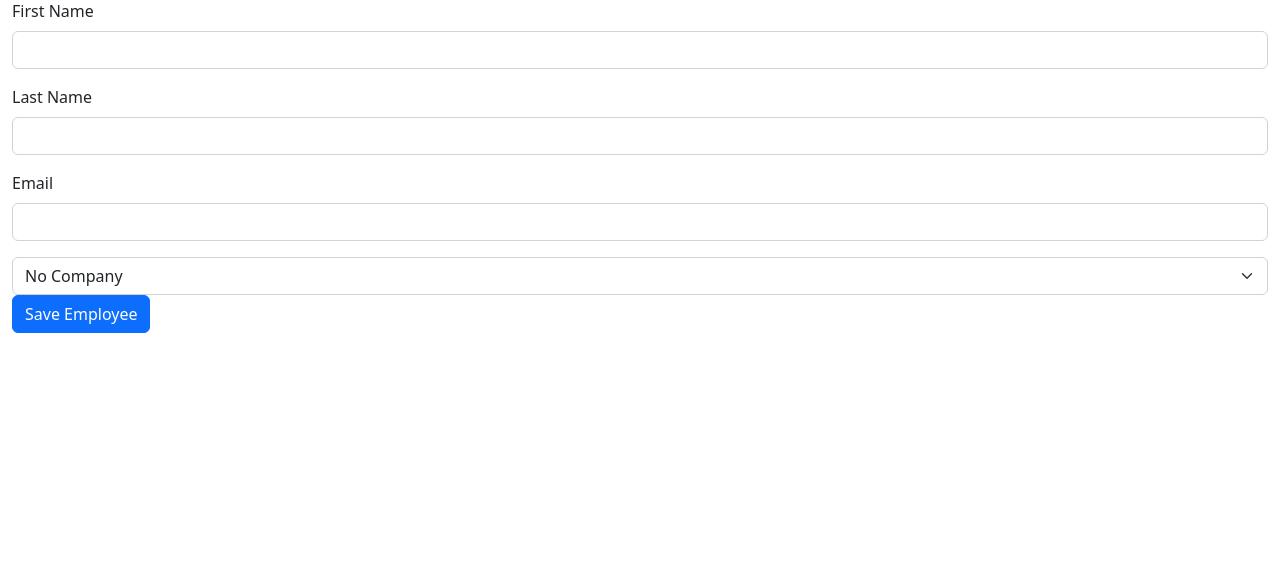
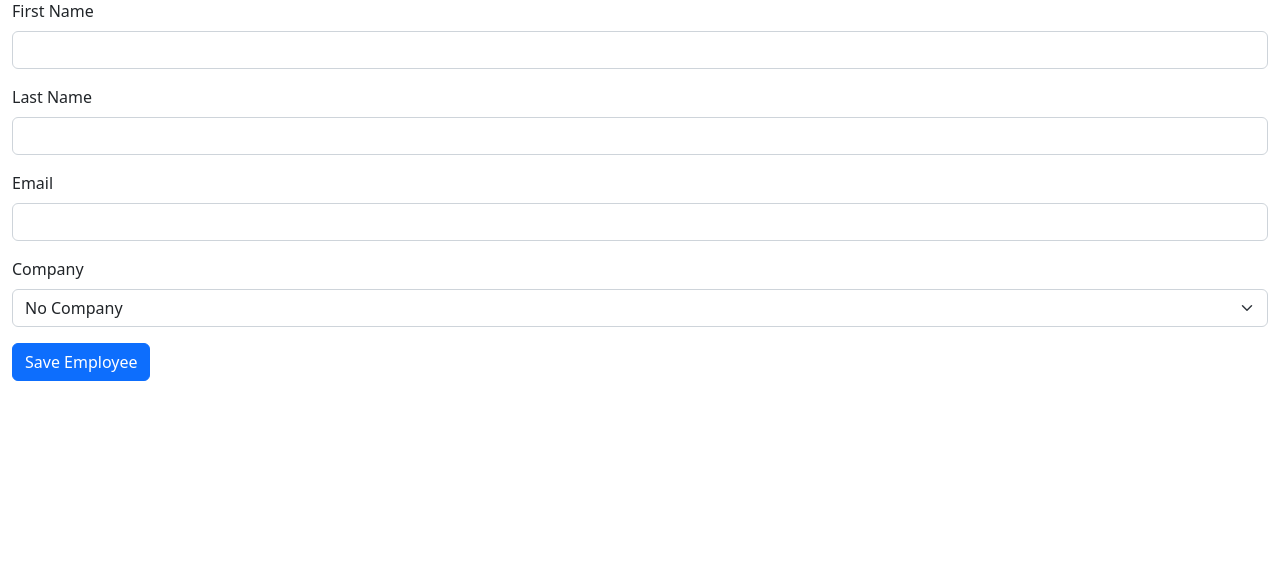
Before and after one commit to mohankrishna99/IS601-005, a Flask app: template BusinessManagement/templates/edit_employee.html in a window 1280 px wide. Shown: the part 113-680 px from the top of the page. Run offline with Flask 2, Linux system fonts and the light colour scheme; the template is opened without the code that fills it, so the values that code supplies are empty.

Commit message:
edit employee minor change

```diff
--- a/BusinessManagement/templates/edit_employee.html
+++ b/BusinessManagement/templates/edit_employee.html
@@ -25,9 +25,12 @@
                 <input class="form-control" id="email" name="email" value="{{row.email}}" />
             </div>
             {# use the below for company selection #}
-            {% with val = company_id or '' %}
-                {% include "company_dropdown.html" %}
-            {% endwith %}
+            <div class="col-12 mb-3">
+                <label class="form-label" for="company">Company</label>
+                {% with val = company_id or '' %}
+                    {% include "company_dropdown.html" %}
+                {% endwith %}
+            </div>
             <input type="submit" class="btn btn-primary" value="Save Employee" />
         </form>
     </div>
--- a/BusinessManagement/views/employee.py
+++ b/BusinessManagement/views/employee.py
@@ -160,7 +160,7 @@ def edit():
             # TODO edit-9 make this user-friendly
             flash(str(e), "danger")
     # TODO edit-10 pass the employee data to the render template
-    return render_template("edit_employee.html", row = row, company_id = row['company_id'])
+    return render_template("edit_employee.html", row = row, company = row['company'])
 
 @employee.route("/delete", methods=["GET"])
 def delete():
```
